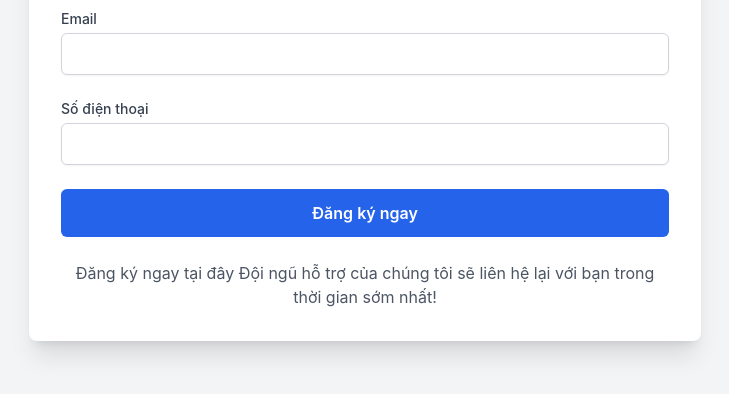
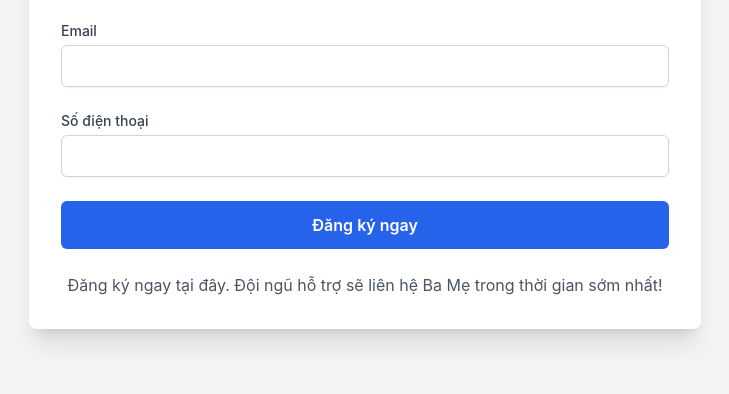
Before and after one commit to hienntiliving-spec/Kh-a-cha-m-, a plain HTML site: page index.html in a window 1280 px wide. Shown: the part 316-710 px from the top of the page, without its empty margins (275-1004 px from the left). Drawn offline with nearby package versions, Linux system fonts and the light colour scheme.

Commit message:
Update index.html

```diff
--- a/index.html
+++ b/index.html
@@ -46,8 +46,7 @@
                     class="w-full py-3 px-4 bg-blue-600 text-white font-semibold rounded-md hover:bg-blue-700 focus:outline-none focus:ring-2 focus:ring-offset-2 focus:ring-blue-500 transition duration-150 ease-in-out">
                 Đăng ký ngay
             </button>
-            <p class="text-gray-600 text-center mb-8">Đăng ký ngay tại đây
-Đội ngũ hỗ trợ của chúng tôi sẽ liên hệ lại với bạn trong thời gian sớm nhất!</p>
+            <p class="text-gray-600 text-center mb-8">Đăng ký ngay tại đây. Đội ngũ hỗ trợ sẽ liên hệ Ba Mẹ trong thời gian sớm nhất!</p>
         </form>
 
         <!-- Thông báo sau khi gửi -->
```
